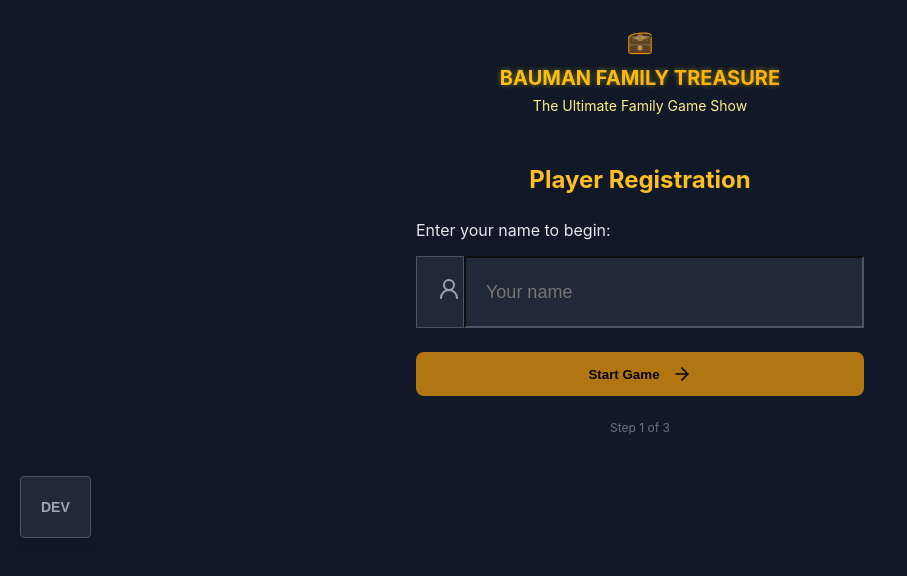
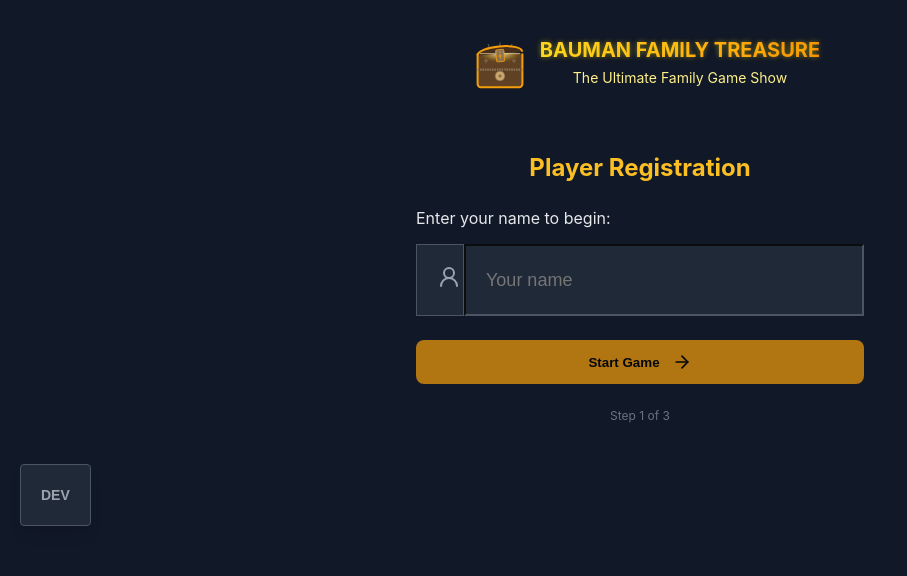
Before and after one commit to goggledefogger/family-game, a React (Vite) app: page / in a window 1280 px wide. Both pictures are taken after a click on the button "Start Game". Shown: the top 576 px of the page, without its empty margins (0-907 px from the left). Built offline with nearby package versions, Linux system fonts and the light colour scheme.

Commit message:
improve header layout

```diff
--- a/src/components/GameHeader.jsx
+++ b/src/components/GameHeader.jsx
@@ -4,14 +4,18 @@ import TreasureChest from './TreasureChest';
 const GameHeader = () => {
   return (
     <header className="text-center py-4 mb-2">
-      <div className="inline-flex items-center justify-center">
-        <TreasureChest size={40} className="text-yellow-500 mr-4" />
-        <h1 className="text-xl md:text-2xl font-bold bg-gradient-to-r from-yellow-400 to-yellow-600 bg-clip-text text-transparent relative overflow-hidden animate-glisten">
-          BAUMAN FAMILY TREASURE
-          <span className="absolute top-0 left-0 w-full h-full bg-gradient-to-r from-transparent via-yellow-100 to-transparent opacity-30 animate-shine"></span>
-        </h1>
+      <div className="flex flex-row items-center justify-center">
+        <div className="mr-4 md:mr-6">
+          <TreasureChest size={80} className="md:w-[120px] md:h-[120px] w-[80px] h-[80px] text-yellow-500" />
+        </div>
+        <div>
+          <h1 className="text-xl md:text-2xl font-bold bg-gradient-to-r from-yellow-400 to-yellow-600 bg-clip-text text-transparent relative overflow-hidden animate-glisten">
+            BAUMAN FAMILY TREASURE
+            <span className="absolute top-0 left-0 w-full h-full bg-gradient-to-r from-transparent via-yellow-100 to-transparent opacity-30 animate-shine"></span>
+          </h1>
+          <div className="text-sm text-yellow-200 mt-1">The Ultimate Family Game Show</div>
+        </div>
       </div>
-      <div className="text-sm text-yellow-200 mt-1">The Ultimate Family Game Show</div>
     </header>
   );
 };
```
